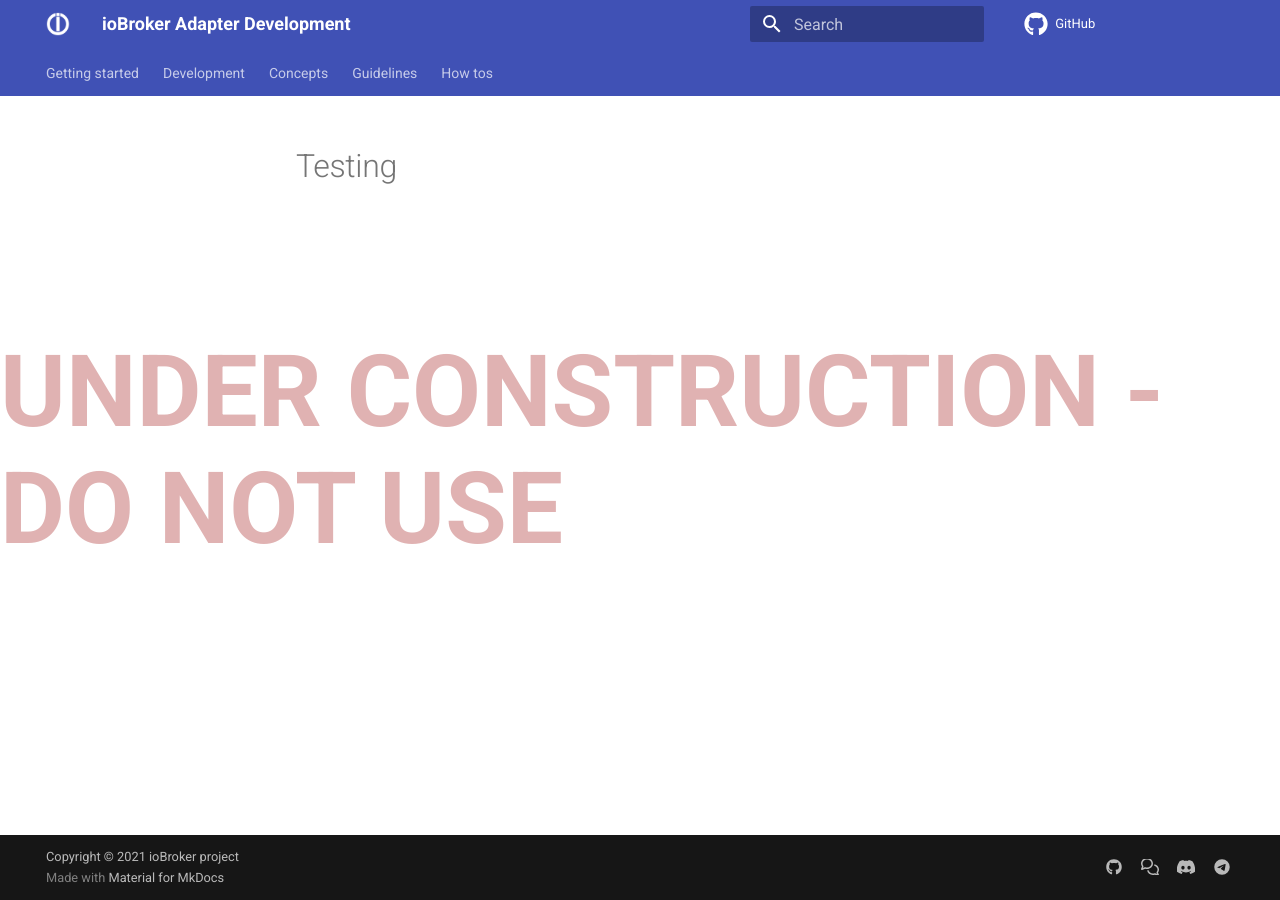
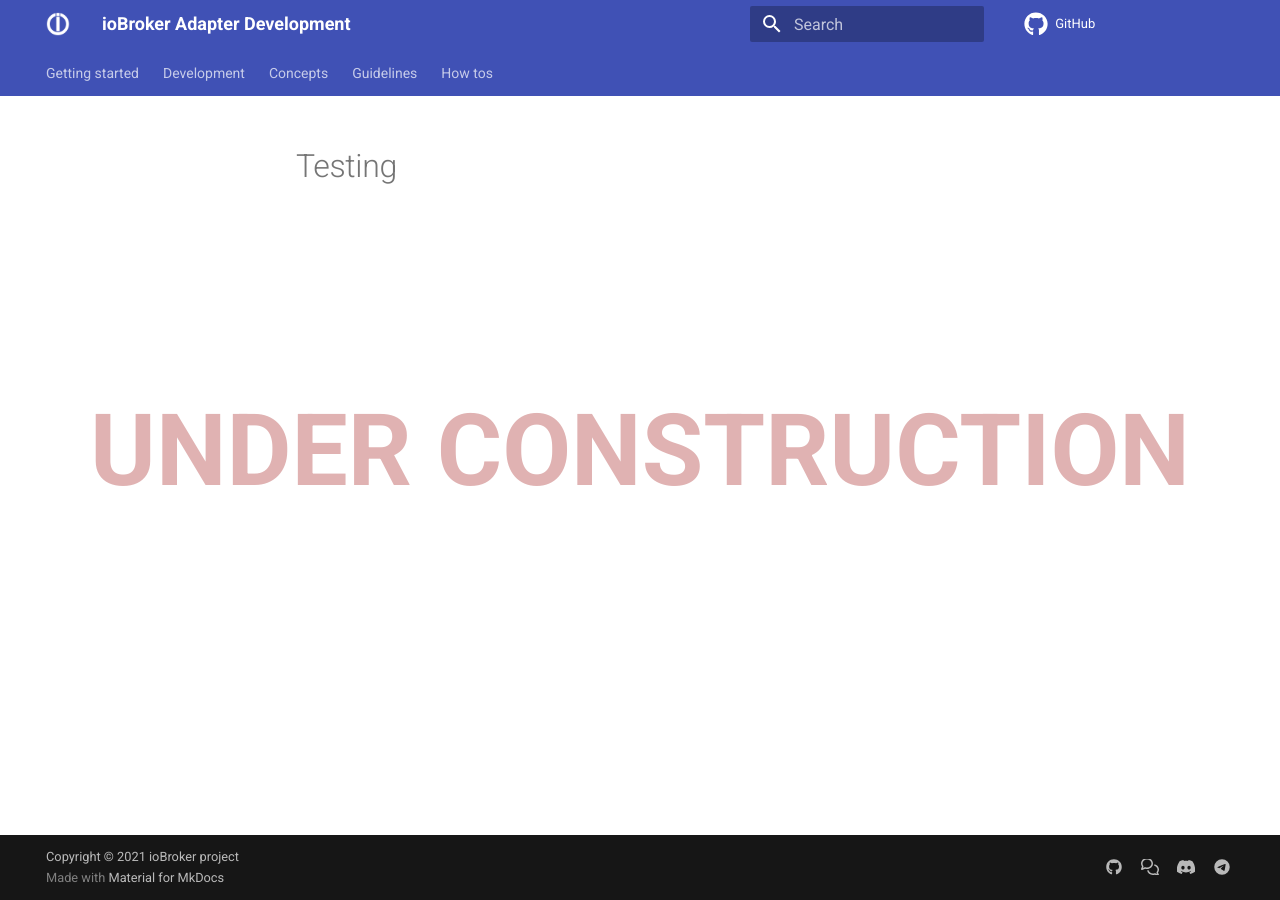
Before and after one commit to ioBroker/dev-docs, an MkDocs documentation site: the page built from docs/development/04-testing.md, in a window 1280 px wide. Built offline with MkDocs 1.6.1 and Material for MkDocs 9.7.7, drawn with Linux system fonts in a browser that asks for light colours; comment, search, counter and statistics services are not loaded; the version menu is left out.

Commit message:
Change "Under Construction" watermark (#40)
Change "UNDER CONSTRUCTION - DO NOT USE" to "UNDER CONSTRUCTION"

In my opinion "do not use" is to restrictive and lets (new) user ignoe
the site. So they do not even report errors / missing info or even
contribute content. I think that a warning that the info is incomplete
is OK and sufficient.

Please discuss in docu group and accept or cancel PR.

```diff
--- a/docs/assets/stylesheets/extra.css
+++ b/docs/assets/stylesheets/extra.css
@@ -3,7 +3,7 @@ html {
 }
 
 body:before{
-    content: 'UNDER CONSTRUCTION - DO NOT USE';
+    content: 'UNDER CONSTRUCTION';
     position: fixed;
     top: 0;
     bottom: 0;
```
